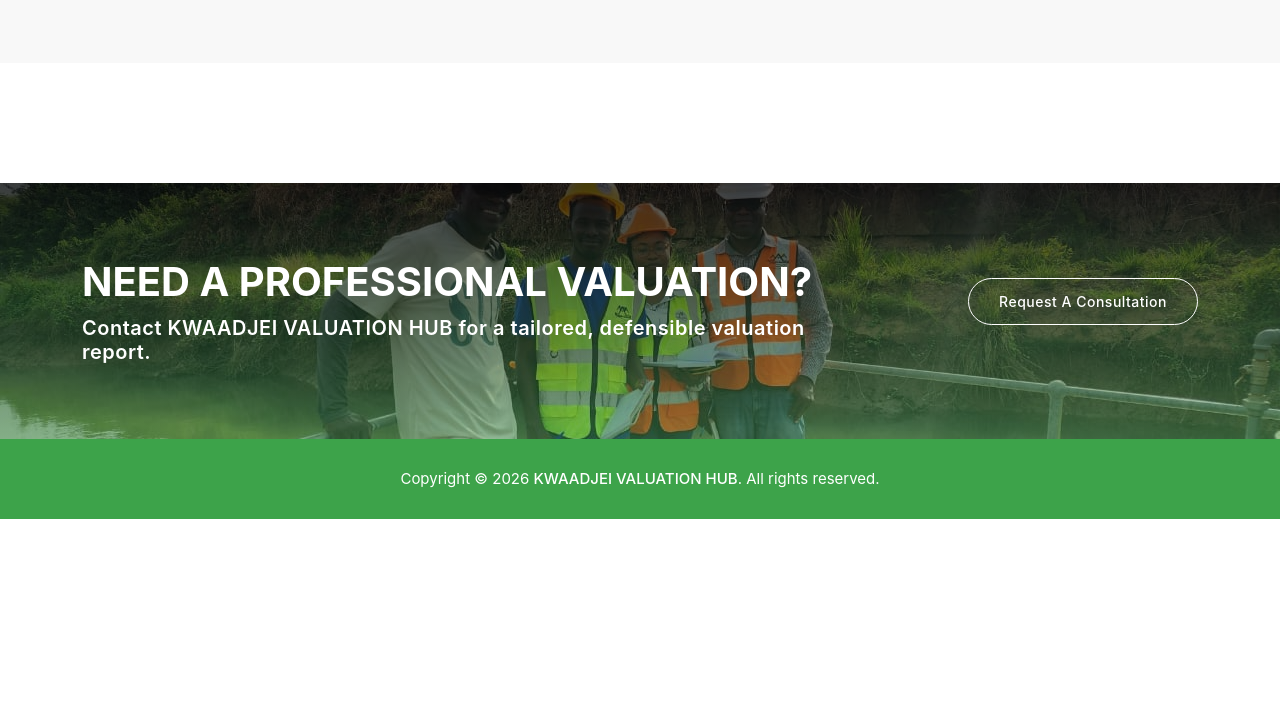
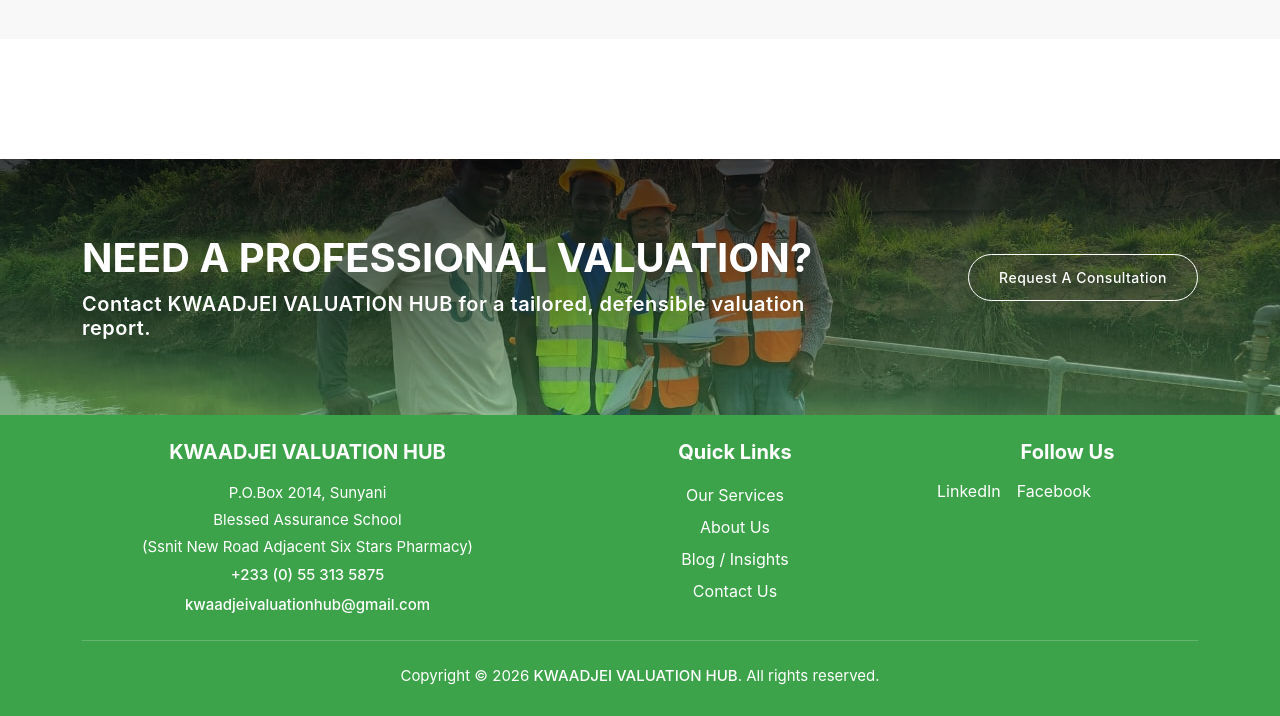
Before and after one commit to Kobby-Jones/kwaadjei-valuation-hub-site, an Eleventy site: page about.njk in a window 1280 px wide. Shown: the part 4355-5071 px from the top of the page. Before the commit the page ends 4874 px from the top, so only its background shows below. Built offline with nearby package versions, Linux system fonts and the light colour scheme; Eleventy itself is replaced by a stand-in of ours; files that its build step writes are made by us from their sources.

Commit message:
Prepared for SEO setup

```diff
--- a/_data/metadata.json
+++ b/_data/metadata.json
@@ -1,6 +1,6 @@
 {
     "title": "KWAADJEI VALUATION HUB",
     "titleShort": "KWAADJEI VALUATION HUB",
-    "description": "Expert Property Valuation & Real Estate Advisory in Ghana. Your trusted partner in Sunyani for accurate valuations, land management, and comprehensive real estate solutions.",
+    "description": "Expert Property Valuation & Real Estate Advisory across Ghana. Your trusted partner for accurate valuations, land management, and comprehensive real estate solutions nationwide.",
     "url": "https://kwaadjeivaluationhub.netlify.app/"
   }
--- a/_includes/base.njk
+++ b/_includes/base.njk
@@ -1,6 +1,5 @@
 <!DOCTYPE html>
 <html lang="en">
-  [From: _includes/base.njk]
 <head>
     <meta charset="utf-8">
     <meta name="viewport" content="width=device-width, initial-scale=1, shrink-to-fit=no">
@@ -28,8 +27,10 @@
     {% else %}
     <meta name="twitter:image" content="{{ metadata.url }}/assets/images/logo.jpg"> {% endif %}
 
-    <link rel="icon" href="/favicon.ico" sizes="any">
-    <link rel="icon" href="/favicon.svg" type="image/svg+xml">
+    <link rel="apple-touch-icon" sizes="180x180" href="/apple-touch-icon.png">
+    <link rel="icon" type="image/png" sizes="32x32" href="/favicon-32x32.png">
+    <link rel="icon" type="image/png" sizes="16x16" href="/favicon-16x16.png">
+    <link rel="manifest" href="/site.webmanifest">
 
 
     <link href="{{ '/vendor/bootstrap/css/bootstrap.min.css' | url }}" rel="stylesheet">
--- a/_includes/footer.njk
+++ b/_includes/footer.njk
@@ -1,11 +1,51 @@
-    <!-- ***** Footer ***** -->
 <footer>
   <div class="container">
     <div class="row">
+
+      <div class="col-lg-5 col-md-12 col-sm-12">
+        <h5 style="color: white; margin-bottom: 15px;">{{ metadata.titleShort }}</h5>
+        <p style="color: white; line-height: 1.8;">
+          P.O.Box 2014, Sunyani
+          <br>
+          Blessed Assurance School
+           <br>
+          (Ssnit New Road Adjacent Six Stars Pharmacy)
+        </p>
+        <p style="color: white;">
+          <a href="tel:+233553135875" style="color: white;">+233 (0) 55 313 5875</a><br>
+          <a href="mailto:kwaadjeivaluationhub@gmail.com" style="color: white;">kwaadjeivaluationhub@gmail.com</a>
+        </p>
+      </div>
+
+      <div class="col-lg-4 col-md-6 col-sm-6">
+        <h5 style="color: white; margin-bottom: 15px;">Quick Links</h5>
+        <ul class="list-unstyled" style="line-height: 2;">
+          <li><a href="/services/" style="color: white;">Our Services</a></li>
+          <li><a href="/about/" style="color: white;">About Us</a></li>
+          <li><a href="/blog/" style="color: white;">Blog / Insights</a></li>
+          <li><a href="/contact/" style="color: white;">Contact Us</a></li>
+        </ul>
+      </div>
+
+      <div class="col-lg-3 col-md-6 col-sm-6">
+        <h5 style="color: white; margin-bottom: 15px;">Follow Us</h5>
+        <ul class="list-unstyled d-flex">
+          <li class="me-3"><a href="#" style="color: white;">LinkedIn</a></li>
+          <li class="me-3"><a href="#" style="color: white;">Facebook</a></li>
+        </ul>
+      </div>
+
+    </div>
+
+    <div class="row">
       <div class="col-lg-12">
-            <p>Copyright © {{ year }} <a href="/">{{ metadata.title }}</a>. All rights reserved.
+        <div style="border-top: 1px solid rgba(255,255,255,0.2); margin-top: 20px; padding-top: 20px;">
+          <p style="text-align: center;">
+            Copyright © {{ year }} <a href="/">{{ metadata.title }}</a>. All rights reserved.
           </p>
         </div>
       </div>
     </div>
+
+  </div>
 </footer>
--- /dev/null
+++ b/robots.txt
@@ -0,0 +1,4 @@
+User-agent: *
+Allow: /
+
+Sitemap: https://kwaadjeivaluationhub.netlify.app/sitemap.xml
```
Also changed, not shown: sitemap.xml.njk (added, +15 -0 lines), android-chrome-192x192.png (added), android-chrome-512x512.png (added), apple-touch-icon.png (added), assets/images/logo_1.png (deleted), assets/images/logo_2.png (deleted), favicon-16x16.png (added), favicon-32x32.png (added), favicon.ico (added), site.webmanifest (added). Lines whose indentation alone changed are shown as unchanged.
